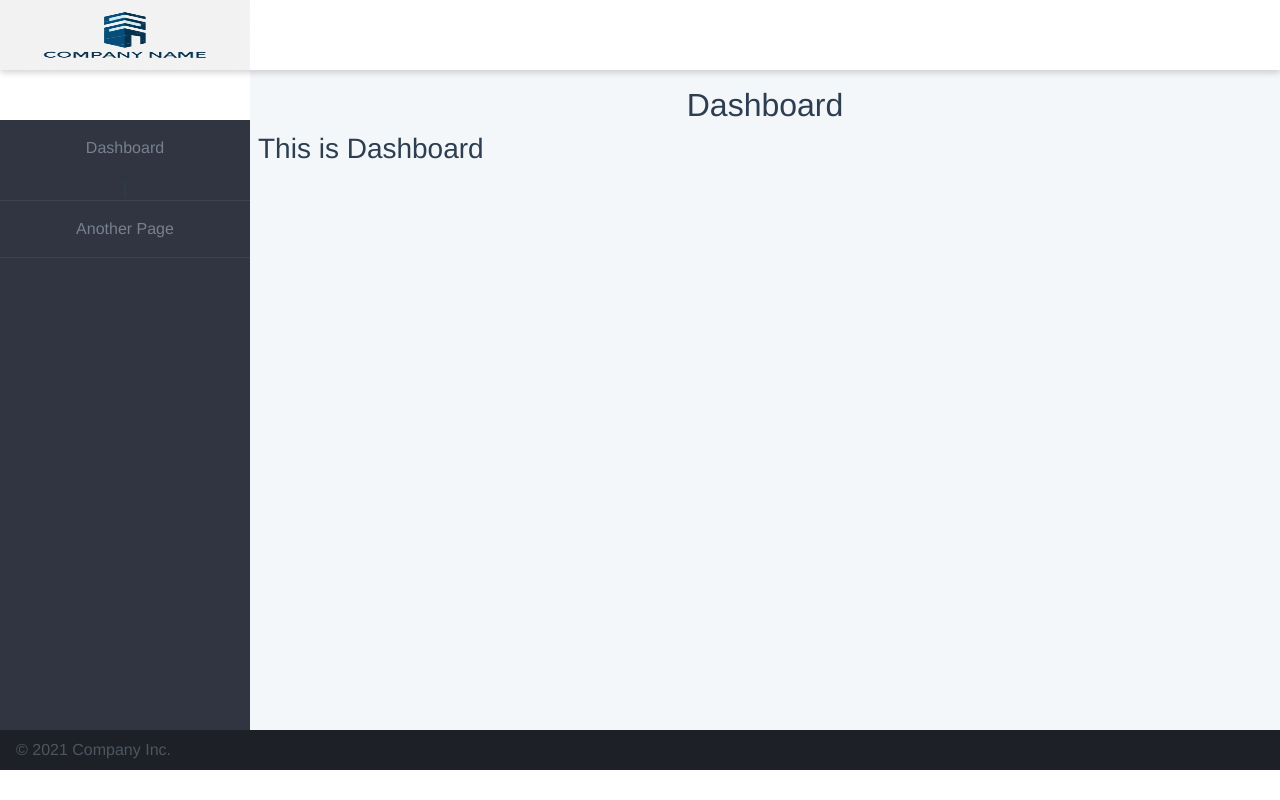
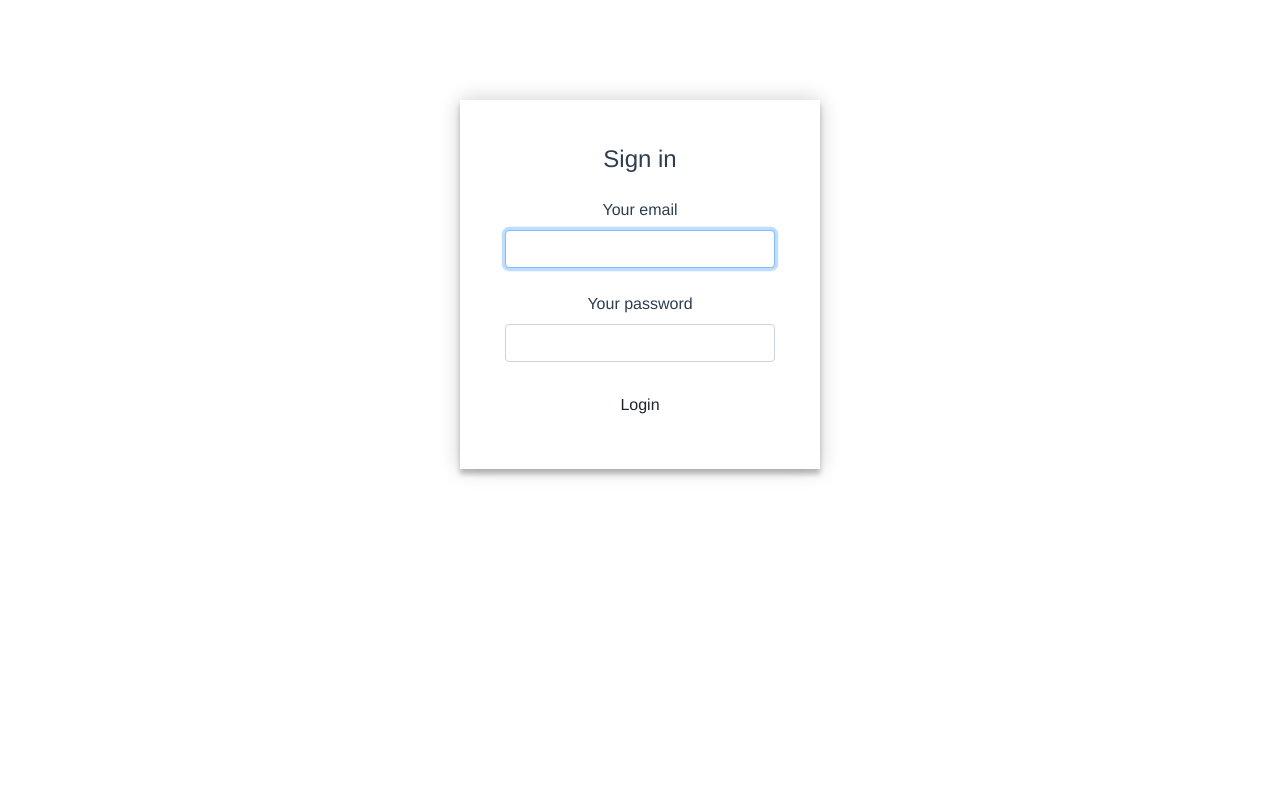
Before and after one commit to suraj727785/Basic-admin, a Vue app: page / in a window 1280 px wide. Built offline with nearby package versions, Linux system fonts and the light colour scheme.

Commit message:
dummy login and logut

```diff
--- a/src/main.js
+++ b/src/main.js
@@ -7,7 +7,6 @@ import router from "./router";
 import store from "./store";
 
 Vue.config.productionTip = false;
-
 new Vue({
   router,
   store,
--- a/src/router/index.js
+++ b/src/router/index.js
@@ -1,26 +1,43 @@
 import Vue from "vue";
 import VueRouter from "vue-router";
 import Dashboard from "../views/Dashboard.vue";
+import AnotherPage from "../views/AnotherPage.vue";
+import Login from "../views/Login.vue";
+import store from "../store/index";
 
 Vue.use(VueRouter);
 
 const routes = [
   {
     path: "/",
-    name: "Dashboard",
-    component: Dashboard,
+    name: "Login",
+    component: Login,
   },
   {
     path: "/another",
     name: "AnotherPage",
-    // route level code-splitting
-    // this generates a separate chunk (about.[hash].js) for this route
-    // which is lazy-loaded when the route is visited.
-    component: () =>
-      import(/* webpackChunkName: "about" */ "../views/AnotherPage.vue"),
+    component: AnotherPage,
+    beforeEnter: (to, from, next) => {
+      if (store.state.authenticated == false) {
+        next("/");
+      } else {
+        next();
+      }
+    },
+  },
+  {
+    path: "/dashboard",
+    name: "Dashboard",
+    component: Dashboard,
+    beforeEnter: (to, from, next) => {
+      if (store.state.authenticated == false) {
+        next("/");
+      } else {
+        next();
+      }
+    },
   },
 ];
-
 const router = new VueRouter({
   mode: "history",
   base: process.env.BASE_URL,
--- a/src/scss/main.scss
+++ b/src/scss/main.scss
@@ -51,7 +51,6 @@
 	background-color: #1d2127;
 }
 .dashboard {
-	--column-count: 2;
 	display: flex;
 	margin: 0 calc(var(--spacing) * -0.5);
 	flex-direction: row;
@@ -66,7 +65,6 @@
 	position: relative;
 	margin: 0;
 	color: #fff;
-	background-color: #dc5a60;
 	font-size: 1rem;
 }
 .menu {
@@ -82,3 +80,16 @@
 	color: #76808f;
 	text-decoration: none;
 }
+.form {
+	position: relative;
+	z-index: 1;
+	background: #FFFFFF;
+	max-width: 360px;
+	margin: 100px auto 100px;
+	padding: 45px;
+	text-align: center;
+	box-shadow: 0 0 20px 0 rgba(0, 0, 0, 0.2), 0 5px 5px 0 rgba(0, 0, 0, 0.24);
+  }
+.logout {
+	margin: 10px 10px 10px auto;
+}
--- a/src/store/index.js
+++ b/src/store/index.js
@@ -4,8 +4,14 @@ import Vuex from "vuex";
 Vue.use(Vuex);
 
 export default new Vuex.Store({
-  state: {},
-  mutations: {},
+  state: {
+    authenticated: false,
+  },
+  mutations: {
+    setAuthentication(state, status) {
+      state.authenticated = status;
+    },
+  },
   actions: {},
   modules: {},
 });
--- a/src/views/AnotherPage.vue
+++ b/src/views/AnotherPage.vue
@@ -4,11 +4,17 @@
       <a href="/">
         <img class="logo" src="../assets/logo.png" alt="" />
       </a>
+      <div class="logout">
+        <button class="btn btn-indigo" type="submit" @click="handleLogout">
+          Logout
+        </button>
+      </div>
     </header>
     <nav class="admin__nav">
       <ul class="menu">
         <li class="menu__item">
-          <router-link class="menu_link" to="/">Dashboard</router-link> |
+          <router-link class="menu_link" to="/dashboard">Dashboard</router-link>
+          |
         </li>
         <li class="menu__item">
           <router-link class="menu_link" to="/another"
@@ -28,3 +34,14 @@
     </footer>
   </div>
 </template>
+<script>
+export default {
+  methods: {
+    handleLogout(e) {
+      e.preventDefault();
+      this.$store.commit("setAuthentication", false);
+      this.$router.push("/");
+    },
+  },
+};
+</script>
--- a/src/views/Dashboard.vue
+++ b/src/views/Dashboard.vue
@@ -4,11 +4,17 @@
       <a href="/">
         <img class="logo" src="../assets/logo.png" alt="" />
       </a>
+      <div class="logout">
+        <button class="btn btn-indigo" type="submit" @click="handleLogout">
+          Logout
+        </button>
+      </div>
     </header>
     <nav class="admin__nav">
       <ul class="menu">
         <li class="menu__item">
-          <router-link class="menu_link" to="/">Dashboard</router-link> |
+          <router-link class="menu_link" to="/dashboard">Dashboard</router-link>
+          |
         </li>
         <li class="menu__item">
           <router-link class="menu_link" to="/another"
@@ -28,3 +34,14 @@
     </footer>
   </div>
 </template>
+<script>
+export default {
+  methods: {
+    handleLogout(e) {
+      e.preventDefault();
+      this.$store.commit("setAuthentication", false);
+      this.$router.push("/");
+    },
+  },
+};
+</script>
--- /dev/null
+++ b/src/views/Login.vue
@@ -0,0 +1,49 @@
+<template>
+  <div class="form">
+    <form>
+      <p class="h4 text-center mb-4">Sign in</p>
+      <label for="email" class="grey-text">Your email</label>
+      <input
+        class="form-control"
+        type="email"
+        id="email"
+        v-model="email"
+        required
+        autofocus
+      />
+      <br />
+      <label for="password" class="grey-text">Your password</label>
+      <input
+        class="form-control"
+        type="password"
+        id="password"
+        v-model="password"
+        required
+      />
+      <div class="text-center mt-4">
+        <button class="btn btn-indigo" type="submit" @click="handleSubmit">
+          Login
+        </button>
+      </div>
+    </form>
+  </div>
+</template>
+<script>
+export default {
+  data() {
+    return {
+      email: "",
+      password: "",
+    };
+  },
+  methods: {
+    handleSubmit(e) {
+      e.preventDefault();
+      if (this.email.length > 0 && this.password.length > 0) {
+        this.$store.commit("setAuthentication", true);
+        this.$router.push("dashboard");
+      }
+    },
+  },
+};
+</script>
```
